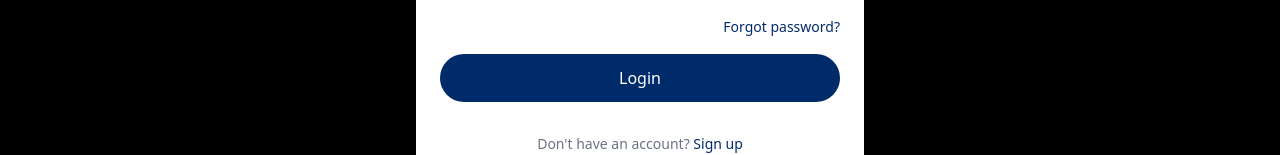
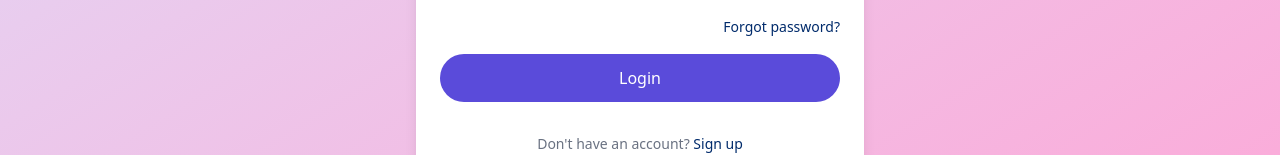
Before and after one commit to Shoyeb45/krafters, a React (Vite) app in the folder Frontend/: page / in a window 1280 px wide. Both pictures are taken after a click on the button "Register Now". Shown: the part 426-581 px from the top of the page. Built offline with nearby package versions, Linux system fonts and the light colour scheme; a web font is replaced by a local one.

Commit message:
style: Update Auth component styles and enhance color variables in CSS

```diff
--- a/Frontend/src/components/Auth/Auth.jsx
+++ b/Frontend/src/components/Auth/Auth.jsx
@@ -20,7 +20,7 @@ const Auth = ({ isAuthVisible, setIsAuthVisible }) => {
   }
 
   return (
-    <div className="fixed inset-0 bg-black bg-opacity-80 backdrop-blur-sm flex items-center justify-center z-50">
+    <div className="fixed inset-0 bg-gradient-to-br from-bgtheme to-pink-300 bg-bgtheme backdrop-blur-sm flex items-center justify-center z-50">
       <div className="bg-white rounded-lg shadow-lg w-full max-w-md relative overflow-hidden">
         <button
           onClick={hideAuth}
@@ -146,7 +146,7 @@ const LoginForm = ({ setActiveTab, hideAuth }) => {
 
         <button
           type="submit"
-          className="w-full bg-primary hover:bg-primary/50  text-white py-3 rounded-full font-medium transition duration-200"
+          className="w-full bg-pwpurple hover:bg-indigo-500  text-white py-3 rounded-full font-medium transition duration-200"
         >
           Login
         </button>
@@ -277,7 +277,7 @@ const SignupForm = ({ setActiveTab, hideAuth }) => {
 
         <button
           type="submit"
-          className="w-full bg-primary hover:bg-primary/50 text-white py-3 rounded-full font-medium transition duration-200"
+          className="w-full bg-pwpurple hover:bg-indigo-700 text-white py-3 rounded-full font-medium transition duration-200"
         >
           Sign Up
         </button>
--- a/Frontend/src/index.css
+++ b/Frontend/src/index.css
@@ -5,6 +5,7 @@
     --color-secondary: #414D60;
     --color-blue: #0066FF;
     --color-pwpurple: #5A4BDA;
+    --color-bgtheme:#DEDBF8;
 }
 
 @font-face {
```
